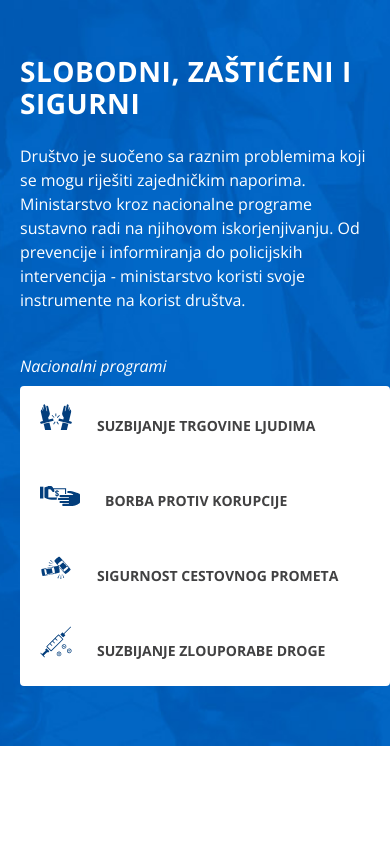
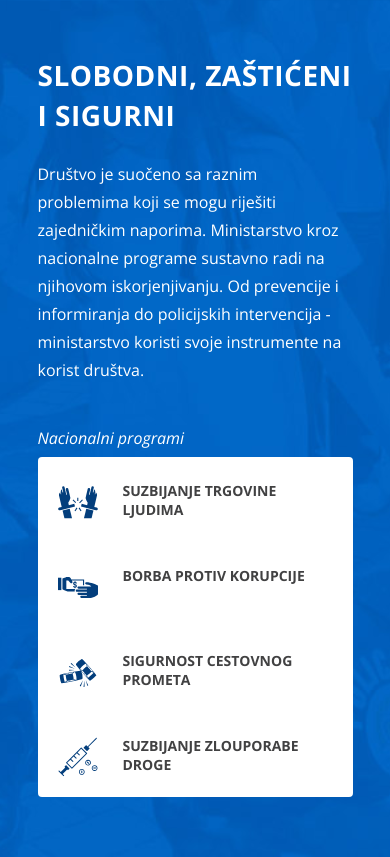
Before and after one commit to ivanovicluka/MUP, a website: page index.html in a window 390 px wide. Drawn offline with nearby package versions, Linux system fonts and the light colour scheme.

Commit message:
Finished responsive design, added links to each project to open in new tab, minor design fixes.

```diff
--- a/index.html
+++ b/index.html
@@ -22,30 +22,41 @@
 
                 <div class="general__project-container">
 
+                    <a target="_blank" href="https://www.mup.hr/public/documents/Nacionalni%20programi/Nacionalni%20program%20-%20Suzbijanje%20trgovanja%20ljudima.pdf">
                         <div class="general__project">
                             <div class="general__project-info">
                                 <img class="general__icon" src="/images/human-trafficking.svg">
                                 <div class="general__project-name">suzbijanje trgovine ljudima</div>
                             </div>
                         </div>
+                    </a>
+
+                    <a target="_blank" href="https://www.mup.hr/public/documents/Nacionalni%20programi/Nacionalni%20program%20-%20Borba%20protiv%20korupcije.pdf">
                         <div class="general__project">
                             <div class="general__project-info">
                                 <img class="general__icon general__icon-special" src="/images/corruption.svg">
                                 <div class="general__project-name">borba protiv korupcije</div>
                             </div>
                         </div>
+                    </a>
+
+                    <a target="_blank" href="https://www.mup.hr/public/documents/Nacionalni%20programi/Nacionalni%20program%20-%20Sigurnosti%20cestovnog%20prometa.pdf">
                         <div class="general__project">
                             <div class="general__project-info">
                                 <img class="general__icon" src="/images/road-safety.svg">
                                 <div class="general__project-name">sigurnost cestovnog prometa</div>
                             </div>
                         </div>
+                    </a>
+
+                    <a target="_blank" href="https://www.mup.hr/public/documents/Nacionalni%20programi/Nacionalni%20program%20-%20Suzbijanje%20zlouporabe%20droga.pdf">
                         <div class="general__project">
                             <div class="general__project-info">
                                 <img class="general__icon" src="/images/drug-abuse.svg">
                                 <div class="general__project-name">suzbijanje zlouporabe droge</div>
                             </div>
                         </div>
+                    </a>
 
                 </div>
 
--- a/styles/base/general.scss
+++ b/styles/base/general.scss
@@ -15,3 +15,7 @@ body {
 *::selection {
     background: $selection-color;
 }
+
+a {
+    text-decoration: none;
+}
--- a/styles/pages/ministry.scss
+++ b/styles/pages/ministry.scss
@@ -119,9 +119,6 @@
         display: flex;
         flex-flow: column;
     }
-    .general__project-container {
-        width: 370px;
-    }
     .general__title {
         margin-top: 35px;
     }
@@ -130,18 +127,38 @@
 @media(max-width:992px) {
     .general__text {
         font-size: 16px;
+        line-height: 28px;
+    }
+    .general__container {
+        width: 95%;
+    }
+    .general__icon {
+        width: 40px;
+        max-height: 50px;
+        max-width: 50px;
     }
 }
 
 @media (max-width: 544px) {
+    .general__container {
+        width: 100%;
+    }
+    .general__content {
+        width: 90%;
+        margin: 0 auto;
+    }
+    .general__title {
+        line-height: 40px;
+    }
     .general__projects {
+        width: 90%;
         margin: 40px auto;
     }
-    .general__container {
-        width: 100%;
-        margin: 0 auto;
-    }
-    .general__section {
-        width: 100%;
+}
+
+@media (max-width: 435px) {
+    .general__project-name {
+        margin: 25px 0 0;
+        line-height: 1.3;
     }
 }
```
Also changed, not shown: dist/main.css, dist/main.min.css, images/favicon-196x196.png (added). Lines whose indentation alone changed are shown as unchanged.
